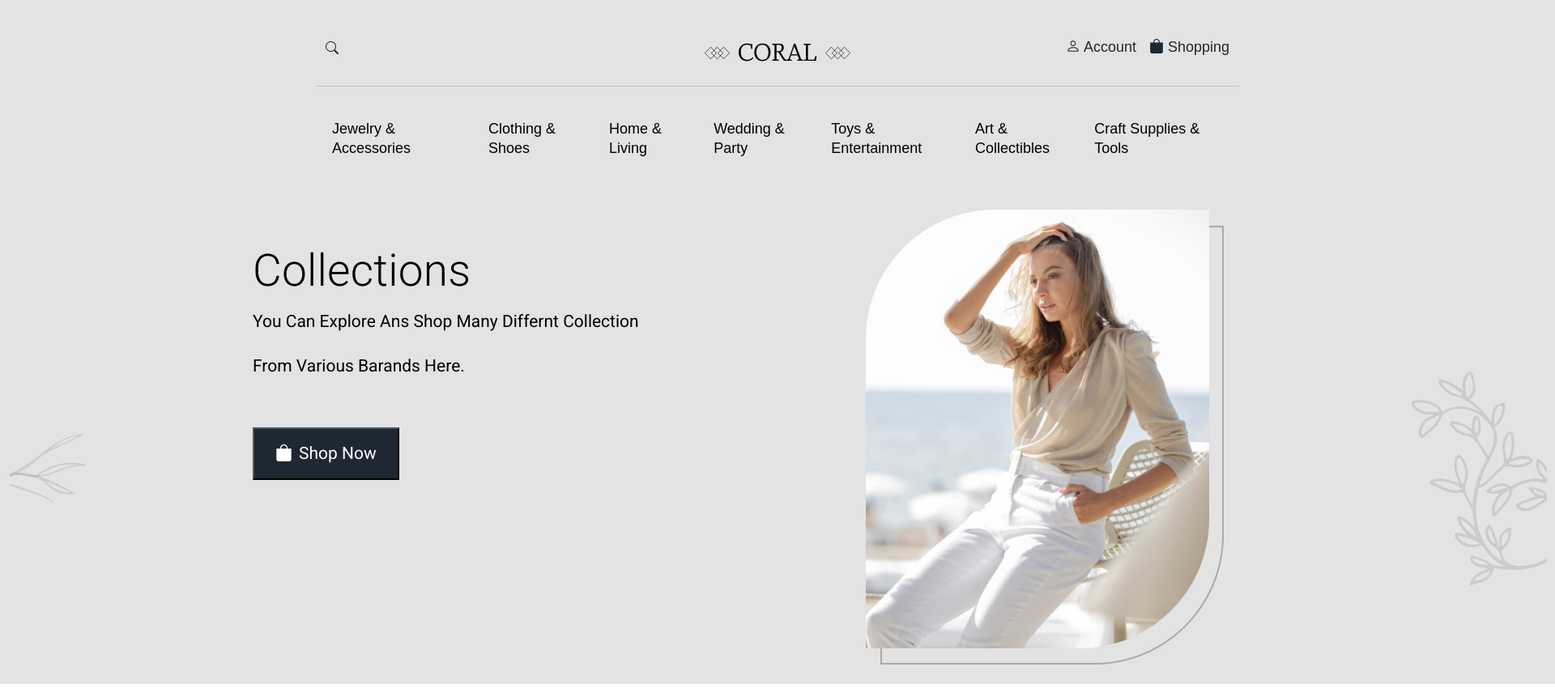
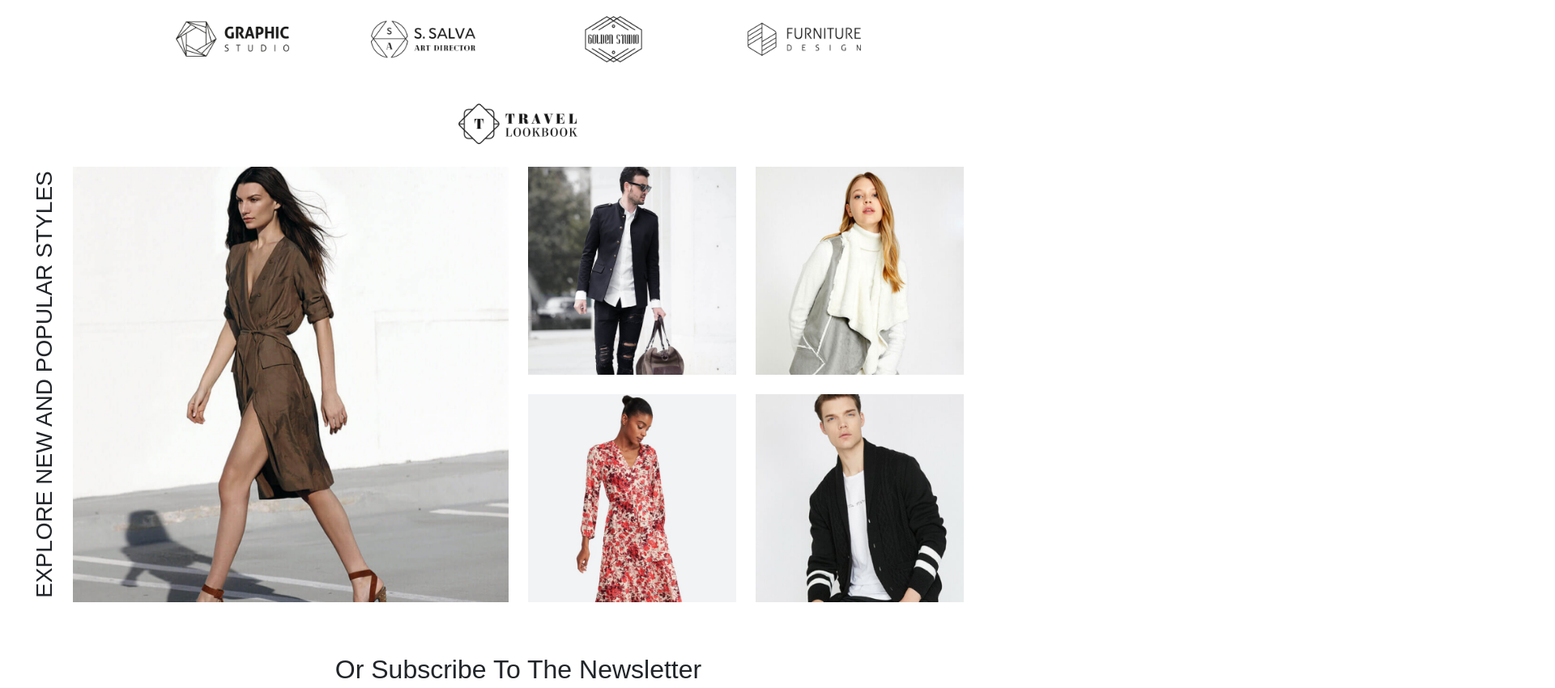
Before and after one commit to Murtuzzov/Coral-boutique, a website built with Vite: page src/index.html in a window 1280 px wide. Shown: the top 850 px of the page at 81% size, 1920 px wide, since content can reach past the window. Built offline with nearby package versions, Linux system fonts and the light colour scheme; data requests are answered from the project's data file.

Commit message:
полный снос кода участника Горхмаз

```diff
--- a/src/index.html
+++ b/src/index.html
@@ -8,91 +8,6 @@
   </head>
 
   <body>
-    <header class="py-4">
-      <div class="container">
-        <div class="row border-bott py-4 mb-4">
-          <div class="col col-md-4"><i class="bi bi-search"></i></div>
-          <div class="col col-md-4 d-flex justify-content-center">
-            <img src="./images/header.photo/logo.png" alt="" />
-          </div>
-          <div class="col col-md-4 d-flex justify-content-end gap-3">
-            <a href="#" class="header-icon"
-              ><i class="bi bi-person"></i> Account</a
-            >
-            <a href="#" class="header-icon"
-              ><i class="bi bi-bag-fill"></i> Shopping</a
-            >
-          </div>
-        </div>
-        <nav class="navbar navbar-expand-lg bg-light header-navbar">
-          <div class="container-fluid p-0">
-            <button
-              class="navbar-toggler"
-              type="button"
-              data-bs-toggle="collapse"
-              data-bs-target="#navbarNavAltMarkup"
-              aria-controls="navbarNavAltMarkup"
-              aria-expanded="false"
-              aria-label="Toggle navigation"
-            >
-              <span class="navbar-toggler-icon"></span>
-            </button>
-            <div class="collapse navbar-collapse" id="navbarNavAltMarkup">
-              <div
-                class="w-100 navbar-nav d-flex justify-content-between nav-link-color gap-2"
-              >
-                <a class="nav-link active me-2" aria-current="page" href="#"
-                  >Jewelry & Accessories</a
-                >
-                <a class="nav-link active" aria-current="page" href="#"
-                  >Clothing & Shoes</a
-                >
-                <a class="nav-link active" aria-current="page" href="#"
-                  >Home & Living</a
-                >
-                <a class="nav-link active" aria-current="page" href="#"
-                  >Wedding & Party</a
-                >
-                <a class="nav-link active" aria-current="page" href="#"
-                  >Toys & Entertainment</a
-                >
-                <a class="nav-link active" aria-current="page" href="#"
-                  >Art & Collectibles</a
-                >
-                <a class="nav-link active" aria-current="page" href="#"
-                  >Craft Supplies & Tools</a
-                >
-              </div>
-            </div>
-          </div>
-        </nav>
-      </div>
-      <div class="section-collection row mt-5">
-        <div class="img-left">
-          <img src="images/header.photo/Frame.png" alt="#" />
-        </div>
-        <div class="img-right">
-          <img src="images/header.photo/Vector.png" alt="#" />
-        </div>
-        <div class="section-collection-left col-md-6 col pt-5">
-          <h2 class="collection">Collections</h2>
-          <p class="header-discription mb-0">
-            You Can Explore Ans Shop Many Differnt Collection
-          </p>
-          <p class="header-discription mt-0 mb-5">From Various Barands Here.</p>
-          <button class="btn-shop">
-            <a href="#" class="shop-link"
-              ><i class="bi bi-bag-fill me-2"></i>Shop Now</a
-            >
-          </button>
-        </div>
-        <div
-          class="section-collection-right col-md-6 col d-flex justify-content-center"
-        >
-          <img src="images/header.photo/image-product.png" alt="women" />
-        </div>
-      </div>
-    </header>
     <main>
       <section class="main-section container">
         <div class="row justify-content-center text-center gap-5 mb-4">
--- a/src/scss/components/_header.scss
+++ /dev/null
@@ -1,77 +0,0 @@
-header {
-  background-color: #e3e3e3;
-  width: 1920px;
-}
-.header-icon {
-  font-weight: 400;
-  font-size: 18px;
-  line-height: 21px;
-  color: #1e2832;
-  text-decoration: none;
-}
-.nav-link-color a {
-  font-weight: 400;
-  font-size: 18px;
-  line-height: 24px;
-  color: #000000;
-  transition: all 0.4s ease-in;
-}
-.nav-link-color a:hover {
-  text-decoration: underline;
-  color: red !important;
-}
-.header-navbar {
-  background-color: #e3e3e3 !important;
-}
-
-.border-bott {
-  border-bottom: 0.1px solid rgba(50, 50, 50, 0.2);
-}
-.section-collection {
-  width: 1320px;
-  margin: 0 auto;
-  position: relative;
-}
-.section-collection-left {
-  width: 660px;
-}
-.section-collection-right {
-  width: 660px;
-}
-.collection {
-  font-weight: 300;
-  font-size: 55px;
-  line-height: 55px;
-  font-family: "Roboto";
-  color: #000000;
-  letter-spacing: 0.2px;
-}
-.header-discription {
-  font-family: "Roboto";
-  font-weight: 400;
-  font-size: 21px;
-  line-height: 55px;
-  color: #000000;
-}
-.btn-shop {
-  padding: 14px 26px 14px 26px;
-  background-color: #1e2832;
-}
-.shop-link {
-  font-family: "Roboto";
-  font-weight: 400;
-  font-size: 21px;
-  line-height: 33px;
-  color: #ffffff;
-  text-decoration: none;
-}
-.img-left {
-  position: absolute;
-  top: 270px;
-  left: -300px;
-}
-.img-right {
-  position: absolute;
-  top: 200px;
-  left: 1430px;
-}
--- a/src/scss/styles.scss
+++ b/src/scss/styles.scss
@@ -5,7 +5,6 @@
 @import "./abstractions/mixins";
 @import "./abstractions/placeholders";
 @import "./components/product-promotions";
-@import "./components/header";
 @import "./components/brand-banner";
 @import "./components/slider-products";
 @import "./components/footer";
```
